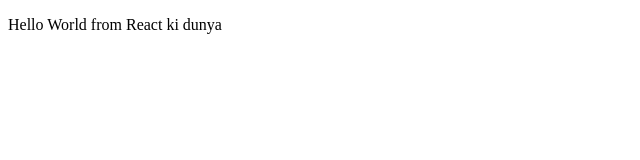
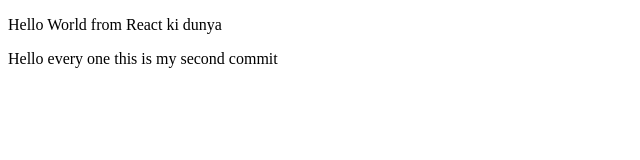
Before and after one commit to AhsanNawaz786/bootcamp, a plain HTML site: page index.html in a window 1280 px wide. Shown: the whole page, without its empty margins (0-640 px from the left). Drawn offline with Linux system fonts and the light colour scheme.

Commit message:
Update index.html

```diff
--- a/index.html
+++ b/index.html
@@ -7,5 +7,6 @@
 </head>
 <body>
 <p>Hello World from React ki dunya</p>
+<p1>Hello every one this is my second commit</p1>
 </body>
 </html>
```
